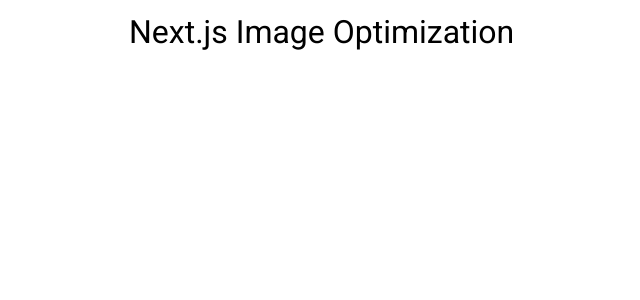
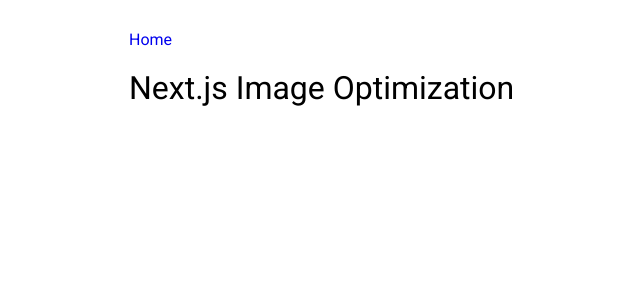
Before and after one commit to KunHwanAhn/next-image-opt-example, a Next.js app: page / in a window 1280 px wide. Shown: the top 300 px of the page, without its empty margins (15-655 px from the left). Built offline with nearby package versions, Linux system fonts and the light colour scheme.

Commit message:
기본 UI 컴포넌트 추가

```diff
--- a/src/components/DefaultLayout.module.scss
+++ b/src/components/DefaultLayout.module.scss
@@ -1,5 +1,5 @@
 .main-container {
-  padding: 1rem;
+  padding: 1em;
   margin: 0 auto;
   max-width: var(--content-max-width);
 }
--- a/src/components/DefaultLayout.tsx
+++ b/src/components/DefaultLayout.tsx
@@ -1,13 +1,26 @@
 import React, { ReactNode } from 'react';
+
+import { PAGES } from '@/constants';
+
 import styles from './DefaultLayout.module.scss';
+import GlobalNav from './GlobalNav';
+import GlobalNavItem from './GlobalNavItem';
 
 interface DefaultLayoutProps {
   children: ReactNode;
 }
+
 export default function DefaultLayout({ children }:DefaultLayoutProps) {
   return (
     <main>
       <div className={styles['main-container']}>
+        {PAGES.length > 0 && (
+        <GlobalNav>
+          {PAGES.map(({ href, title }) => (
+            <GlobalNavItem key={`nav-${href}`} href={href}>{title}</GlobalNavItem>
+          ))}
+        </GlobalNav>
+        )}
         {children}
       </div>
     </main>
--- /dev/null
+++ b/src/components/GlobalNav.module.scss
@@ -0,0 +1,9 @@
+.global-nav {
+  display: flex;
+  align-items: center;
+  flex-wrap: wrap;
+  gap: .5em;
+
+  padding: 1em 0;
+  margin-bottom: .5em;
+}
--- /dev/null
+++ b/src/components/GlobalNav.tsx
@@ -0,0 +1,16 @@
+import React, { ReactNode } from 'react';
+
+import styles from './GlobalNav.module.scss';
+
+interface GlobalNavProps {
+  children: ReactNode
+}
+export default function GlobalNav({ children }: GlobalNavProps) {
+  return (
+    <nav>
+      <ul className={styles['global-nav']}>
+        {children}
+      </ul>
+    </nav>
+  );
+}
--- /dev/null
+++ b/src/components/GlobalNavItem.module.scss
@@ -0,0 +1,3 @@
+.global-nav-item {
+  flex-shrink: 0;
+}
--- /dev/null
+++ b/src/components/GlobalNavItem.tsx
@@ -0,0 +1,16 @@
+import React, { ReactNode } from 'react';
+import Link from 'next/link';
+
+import styles from './GlobalNavItem.module.scss';
+
+export interface GlobalNavItemProps {
+  href: string;
+  children: ReactNode;
+}
+export default function GlobalNavItem({ href, children }: GlobalNavItemProps) {
+  return (
+    <li className={styles['global-nav-item']}>
+      <Link href={href}>{children}</Link>
+    </li>
+  );
+}
--- /dev/null
+++ b/src/components/PageTitle.tsx
@@ -0,0 +1,29 @@
+import React, { ReactNode } from 'react';
+
+import styles from './PageTitle.module.scss';
+
+interface PageTitleProps {
+  children?: ReactNode;
+  /** If children is existent, title will be ignored */
+  title?: string
+}
+export default function PageTitle({ title, children }: PageTitleProps) {
+  if (children) {
+    return (
+      <h1 className={styles.title}>
+        {children}
+      </h1>
+    );
+  }
+
+  return (
+    <h1 className={styles.title}>
+      {title}
+    </h1>
+  );
+}
+
+PageTitle.defaultProps = {
+  title: undefined,
+  children: undefined,
+};
--- /dev/null
+++ b/src/constants/index.ts
@@ -0,0 +1,11 @@
+interface Page {
+  href: string;
+  title: string;
+}
+// eslint-disable-next-line import/prefer-default-export
+export const PAGES: Page[] = [
+  {
+    href: '/',
+    title: 'Home',
+  },
+];
--- a/src/pages/index.tsx
+++ b/src/pages/index.tsx
@@ -1,15 +1,15 @@
 import React from 'react';
 import Head from 'next/head';
 
-import style from './Home.module.scss';
+import PageTitle from '@/components/PageTitle';
 
 export default function Home() {
   return (
     <>
       <Head>
-        <title>Image Opt</title>
+        <title>Home</title>
       </Head>
-      <h1 className={style.title}>Next.js Image Optimization</h1>
+      <PageTitle title="Next.js Image Optimization" />
     </>
   );
 }
```
Also changed, not shown: src/components/PageTitle.module.scss (renamed from src/pages/Home.module.scss).
